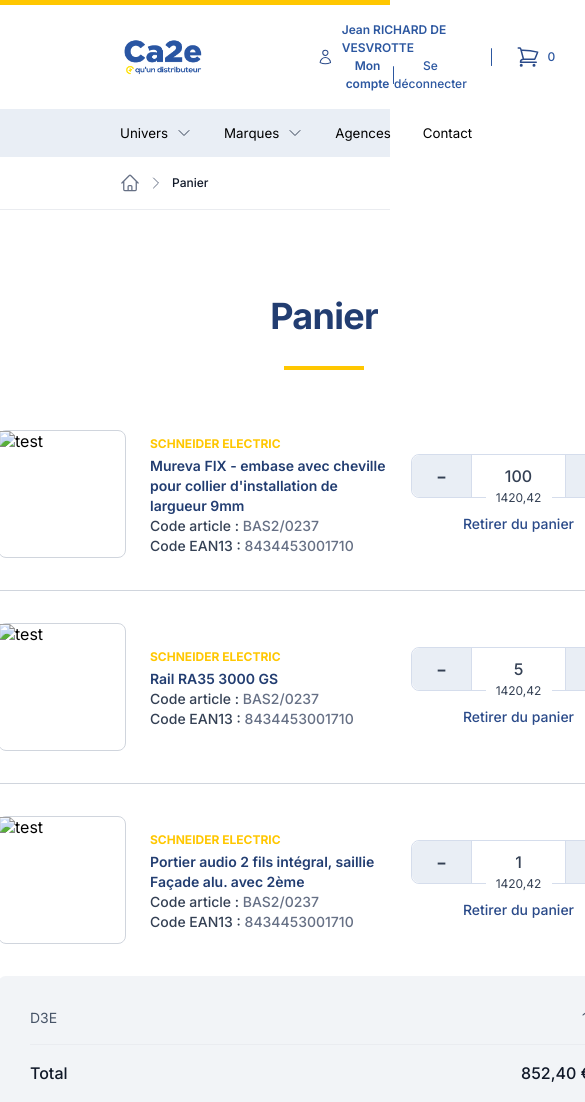
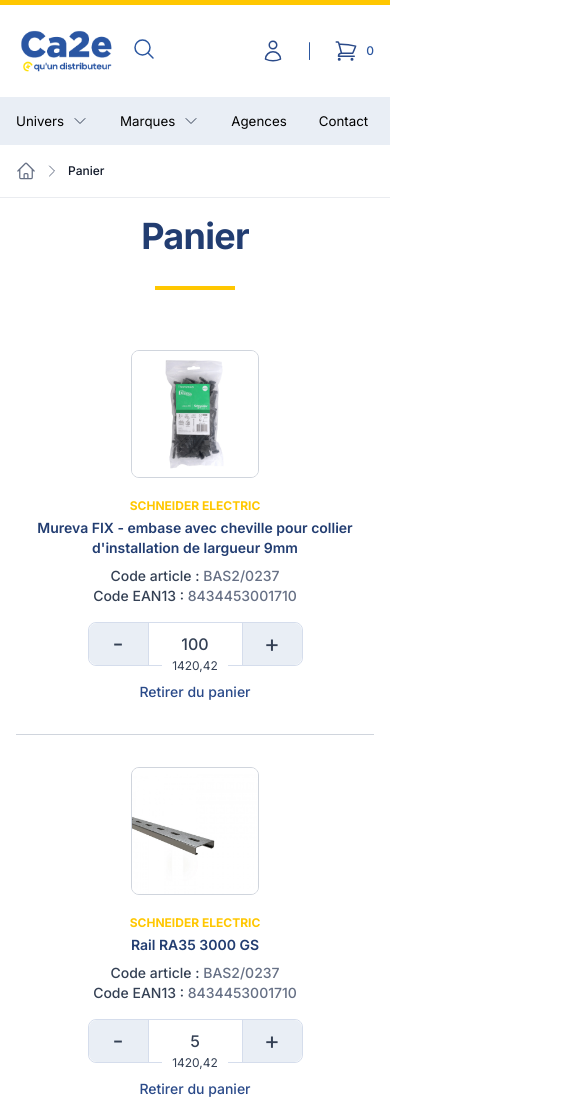
Before and after one commit to 1OfThose/webxpr-test, a plain HTML site: page index.html in a window 390 px wide. Shown: the top 1102 px of the page, 585 px wide, since content can reach past the window. Drawn offline with Linux system fonts and the light colour scheme.

Commit message:
added responsive

```diff
--- a/index.html
+++ b/index.html
@@ -8,6 +8,10 @@
 			href="https://fonts.googleapis.com/css2?family=Inter:wght@300;400;500;600;700&display=swap"
 			rel="stylesheet"
 		/>
+		<link
+			rel="stylesheet"
+			href="https://cdnjs.cloudflare.com/ajax/libs/font-awesome/4.7.0/css/font-awesome.min.css"
+		/>
 		<link rel="stylesheet" href="style.css" />
 		<title>Test panier</title>
 	</head>
@@ -15,7 +19,25 @@
 		<header class="header">
 			<div class="top-bar"></div>
 			<div class="top-header">
-				<img class="logo" src="logo_ca2e.png" alt="Ca2e" />
+				<div class="left-nav">
+					<img class="logo" src="images/logo_ca2e.png" alt="Ca2e" />
+					<button class="mobile-search">
+						<svg
+							xmlns="http://www.w3.org/2000/svg"
+							fill="none"
+							viewBox="0 0 24 24"
+							stroke-width="1.5"
+							stroke="#2C57A0"
+							class="search-icon"
+						>
+							<path
+								stroke-linecap="round"
+								stroke-linejoin="round"
+								d="M21 21l-5.197-5.197m0 0A7.5 7.5 0 105.196 5.196a7.5 7.5 0 0010.607 10.607z"
+							/>
+						</svg>
+					</button>
+				</div>
 				<form class="search-bar">
 					<input
 						type="search"
@@ -168,7 +190,7 @@
 					<div class="products-list">
 						<div class="product">
 							<div class="product-img">
-								<img src="" alt="test" />
+								<img src="images/muravera.jpeg" alt="muravera" />
 							</div>
 							<div class="product-info">
 								<div class="product-details">
@@ -223,7 +245,7 @@
 						</div>
 						<div class="product">
 							<div class="product-img">
-								<img src="" alt="test" />
+								<img src="images/rail.jpeg" alt="rail" />
 							</div>
 							<div class="product-info">
 								<div class="product-details">
@@ -275,7 +297,7 @@
 						</div>
 						<div class="product">
 							<div class="product-img">
-								<img src="" alt="test" />
+								<img src="images/portier.jpeg" alt="portier" />
 							</div>
 							<div class="product-info">
 								<div class="product-details">
@@ -364,7 +386,7 @@
 				</div>
 				<footer>
 					<div class="links">
-						<img class="logo" src="logo_ca2e.png" alt="Ca2e" />
+						<img class="logo" src="images/logo_ca2e.png" alt="Ca2e" />
 						<div class="links-col">
 							<h5 class="links-title">Navigation</h5>
 							<a href="#">Accueil</a>
@@ -391,7 +413,11 @@
 					</div>
 					<div class="bottom-footer">
 						<span class="copyright">© 2023 WebexpR</span>
-						<div class="social-icons"></div>
+						<div class="social-icons">
+							<a href="#" class="fa fa-facebook"></a>
+							<a href="#" class="fa fa-instagram"></a>
+							<a href="#" class="fa fa-twitter"></a>
+						</div>
 					</div>
 				</footer>
 			</div>
--- a/style.css
+++ b/style.css
@@ -53,13 +53,6 @@ input[type=number] {
 	margin: 0 auto;
 }
 
-@media screen and (max-width: 768px) {
-	.container {
-		max-width: 100%;
-		padding: 1.25rem;
-	}
-}
-
 .header {
 	position: sticky;
 	z-index: 99;
@@ -105,6 +98,7 @@ input[type=number] {
 	display: flex;
 	align-items: center;
 	justify-content: start;
+	overflow-x: scroll;
 }
 
 .nav-links button {
@@ -126,6 +120,10 @@ input[type=number] {
 .logo {
 	width: 85px;
 	margin-right: 2rem;
+}
+
+.mobile-search {
+	display: none;
 }
 
 .search-bar {
@@ -177,6 +175,7 @@ input[type=number] {
 	display: flex;
 	align-items: center;
 	justify-content: center;
+	min-width: 237px;
 }
 
 .user-info {
@@ -295,6 +294,7 @@ hr {
 }
 
 .products-list {
+	width: 100%;
 	display: flex;
 	align-items: center;
 	justify-content: center;
@@ -321,6 +321,11 @@ hr {
 	height: 128px;
 	border: 1px solid #D0D5DD;
 	border-radius: 8px;
+	overflow: hidden;
+}
+
+.product-img img {
+	width: 100%;
 }
 
 .product-info {
@@ -479,7 +484,7 @@ hr {
 
 .basket-validate {
 	padding: 13px 24px;
-	width: 652px;
+	width: 100%;
 	height: 50px;
 	background: var(--primary-color);
 	border: 1px solid var(--primary-color);
@@ -595,9 +600,25 @@ hr {
 
 .bottom-footer {
 	padding: 2rem 0 4rem 0;
+	width: 100%;
 	display: flex;
 	align-items: center;
 	justify-content: space-between;
+}
+
+.social-icons {
+	display: flex;
+	align-items: center;
+}
+
+.social-icons a {
+	font-size: 1.25rem;
+	margin-right: 1.75rem;
+	color: var(--product-code-color);
+}
+
+.social-icons a:last-of-type {
+	margin-right: 0;
 }
 
 .copyright {
@@ -606,3 +627,163 @@ hr {
 	line-height: 24px;
 	color: #475467;
 }
+
+/*---  Responsive  ---*/
+
+@media screen and (max-width: 1217px) {
+	.right-nav {
+		display: flex;
+		align-items: center;
+		margin-left: 2rem;
+	}
+}
+
+@media screen and (max-width: 1075px) {
+
+	.breadcrumbs-container {
+		max-width: 100%;
+		padding: 1rem;
+	}
+
+	.top-header {
+		max-width: 100%;
+		padding: 1rem;
+	}
+
+	.nav-links {
+		max-width: 100%;
+		padding: 1rem;
+	}
+
+	.container {
+		max-width: 100%;
+		padding: 1rem;
+	}
+
+	.right-nav {
+		display: flex;
+		align-items: center;
+		margin-left: 1rem;
+	}
+}
+
+@media screen and (max-width: 960px) {
+	.product {
+		max-width: 100%;
+	}
+
+	.main-content {
+		padding: 2rem 2rem;
+	}
+}
+
+@media screen and (max-width: 768px) {
+	.container {
+		max-width: 100%;
+		padding: 1rem;
+	}
+
+	.logo {
+		width: 100px;
+		margin-right: 1rem;
+	}
+
+	.left-nav {
+		display: flex;
+		align-items: center;
+	}
+
+	.search-bar {
+		display: none;
+	}
+
+	.search-icon {
+		width: 1.5rem;
+		height: 1.5rem;
+	}
+
+	.mobile-search {
+		display: block;
+	}
+
+	.user {
+		min-width: auto;
+	}
+
+	.user-icon {
+		margin-right: 0;
+	}
+
+	.user-info {
+		display: none;
+	}
+
+	.main-content {
+		padding: 0 0;
+	}
+
+	.basket {
+		max-width: 100%;
+		width: 100%;
+	}
+
+	.product {
+		max-width: 100%;
+		width: 100%;
+		align-items: center;
+		justify-content: center;
+		flex-direction: column;
+	}
+
+	.product-info {
+		display: flex;
+		align-items: center;
+		flex-direction: column;
+		margin-top: 1rem;
+	}
+
+	.product-details {
+		width: 100%;
+		display: flex;
+		flex-direction: column;
+		align-items: center;
+		text-align: center;
+		margin: 0 0;
+	}
+
+	.product-title {
+		margin-bottom: 0.5rem;
+	}
+
+	.product-actions {
+		margin-top: 1rem;
+	}
+
+	.about {
+		width: 100%;
+		display: grid;
+		grid-template-columns: 1fr;
+		row-gap: 3rem;
+		padding: 2rem 0;
+		border-bottom: 1px solid #D0D5DD;
+	}
+
+	.links {
+		display: flex;
+		align-items: flex-start;
+		justify-content: space-between;
+		flex-direction: column;
+		padding: 1rem 0 2rem 0;
+		border-bottom: 1px solid #D0D5DD;
+	}
+
+	.links-col {
+		margin-top: 2rem;
+	}
+
+	.newsletter {
+		margin-top: 2rem;
+		max-width: 100%;
+		width: 100%;
+	}
+}
```
Also changed, not shown: images/logo_ca2e.png (renamed from logo_ca2e.png), images/muravera.jpeg (added), images/portier.jpeg (added), images/rail.jpeg (added), 1 other file.
